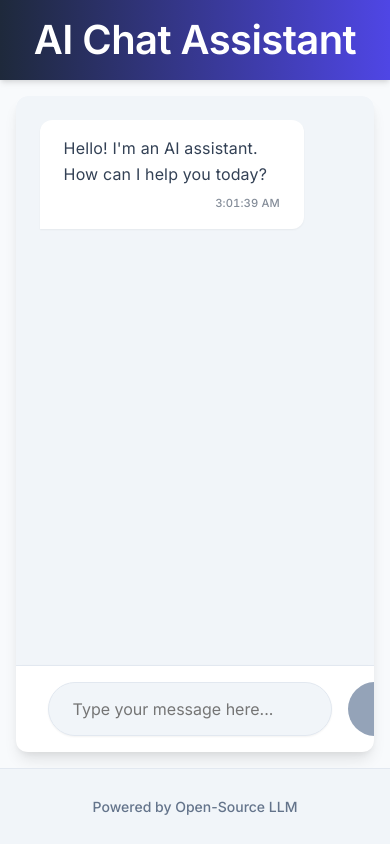
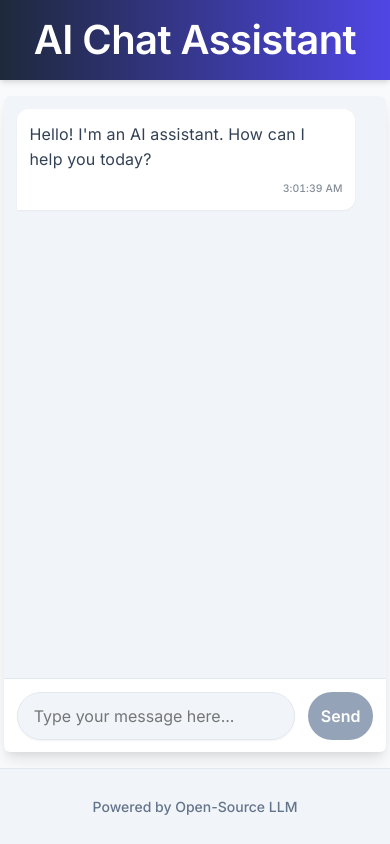
Before and after one commit to Mark-Mekhail/Chat, a React (Vite) app in the folder frontend/: page / in a window 390 px wide. Built offline with nearby package versions, Linux system fonts and the light colour scheme; no server answers.

Commit message:
feat: enhance responsiveness with media queries for chat components

```diff
--- a/frontend/src/components/Chat/Chat.module.css
+++ b/frontend/src/components/Chat/Chat.module.css
@@ -61,3 +61,28 @@
     transform: translateY(0);
   }
 }
+
+/* Media queries for mobile responsiveness */
+@media (max-width: 768px) {
+  .chat-container {
+    width: 96%;
+    border-radius: var(--border-radius-md);
+  }
+
+  .messages-container {
+    padding: var(--spacing-md);
+    gap: var(--spacing-md);
+  }
+}
+
+@media (max-width: 480px) {
+  .chat-container {
+    width: 98%;
+    border-radius: var(--border-radius-sm);
+  }
+
+  .messages-container {
+    padding: var(--spacing-sm);
+    gap: var(--spacing-sm);
+  }
+}
--- a/frontend/src/components/Chat/ChatInput.module.css
+++ b/frontend/src/components/Chat/ChatInput.module.css
@@ -6,6 +6,7 @@
   box-shadow: var(--shadow-md);
   position: relative;
   z-index: 5;
+  flex-wrap: nowrap;
 }
 
 .input {
@@ -36,7 +37,9 @@
   cursor: pointer;
   font-weight: var(--font-weight-semibold);
   transition: all var(--transition-speed) var(--transition-ease);
-  min-width: 100px;
+  min-width: 80px;
+  white-space: nowrap;
+  flex-shrink: 0;
   box-shadow: var(--shadow-md);
   position: relative;
   overflow: hidden;
@@ -75,3 +78,31 @@
   transform: none;
   box-shadow: none;
 }
+
+/* Media queries for responsive design */
+@media (max-width: 768px) {
+  .input-form {
+    padding: var(--spacing-sm) var(--spacing-md);
+  }
+
+  .input {
+    padding: var(--spacing-sm) var(--spacing-md);
+  }
+
+  .button {
+    padding: var(--spacing-sm) var(--spacing-md);
+    min-width: 70px;
+    margin-left: var(--spacing-sm);
+  }
+}
+
+@media (max-width: 480px) {
+  .input-form {
+    padding: var(--spacing-sm) var(--spacing-sm);
+  }
+
+  .button {
+    padding: var(--spacing-sm);
+    min-width: 60px;
+  }
+}
--- a/frontend/src/components/Chat/Message.module.css
+++ b/frontend/src/components/Chat/Message.module.css
@@ -1,4 +1,3 @@
-
 .message {
   max-width: 85%;
   padding: var(--spacing-md) var(--spacing-lg);
@@ -9,6 +8,7 @@
   box-shadow: var(--shadow-sm);
   line-height: 1.6;
   letter-spacing: 0.01em;
+  width: auto;
 }
 
 .user {
@@ -52,3 +52,22 @@
     transform: translateY(0);
   }
 }
+
+/* Media queries for mobile responsiveness */
+@media (max-width: 768px) {
+  .message {
+    max-width: 90%;
+    padding: var(--spacing-sm) var(--spacing-md);
+  }
+}
+
+@media (max-width: 480px) {
+  .message {
+    max-width: 95%;
+    padding: var(--spacing-sm);
+  }
+
+  .message-timestamp {
+    font-size: 0.65rem;
+  }
+}
--- a/frontend/src/index.css
+++ b/frontend/src/index.css
@@ -6,7 +6,6 @@ body {
   min-height: 100vh;
   color: var(--secondary-color);
   background-color: var(--background-color);
-  /* Improve text rendering */
   font-synthesis: none;
   text-rendering: optimizeLegibility;
   -webkit-font-smoothing: antialiased;
@@ -15,6 +14,7 @@ body {
   padding: 0;
   display: flex;
   justify-content: center; /* Center horizontally */
+  width: 100%;
 }
 
 /* Basic link styles */
```
